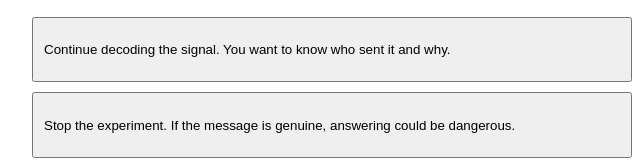
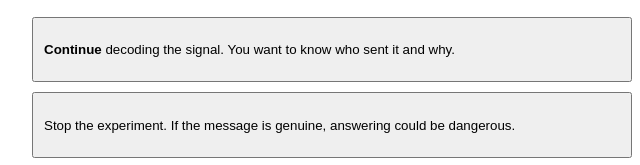
Before and after one commit to JFRGplayz/pathweaver, a plain HTML site: page signalunknown.html in a window 1280 px wide. Shown: the part 505-670 px from the top of the page, 308-948 px from the left. Drawn offline with Linux system fonts and the light colour scheme.

Commit message:
Emphasize choices in signalunknown.html

```diff
--- a/signalunknown.html
+++ b/signalunknown.html
@@ -22,7 +22,7 @@
         start: {
           text: "It is 2047.\n\nFor the first time in human history, a signal has been detected coming from outside the Solar System.\n\nIt isn't random noise. It repeats every 17 minutes, 42 seconds.\n\nThe signal has been named UNKNOWN-01.\n\nYou are part of the first team assigned to investigate it.\n\nAfter several days of analysis, your team finally manages to decode a small section.\n\nThe message contains only three words:\n\n\"DO NOT ANSWER.\"\n\nThe room goes silent.\n\nYour team asks what you think.",
           choices: [
-            { text: "Continue decoding the signal.\nYou want to know who sent it and why.", nextNode: "decodeSignal" },
+            { text: "**Continue** decoding the signal.\nYou want to know who sent it and why.", nextNode: "decodeSignal" },
             { text: "Stop the experiment.\nIf the message is genuine, answering could be dangerous.", nextNode: "stopExperiment" },
             // Added ** here around simple:
             { text: "Send a **simple** response.\nMaybe whoever sent the signal can explain what the message means.", nextNode: "respondSignal" }
```
